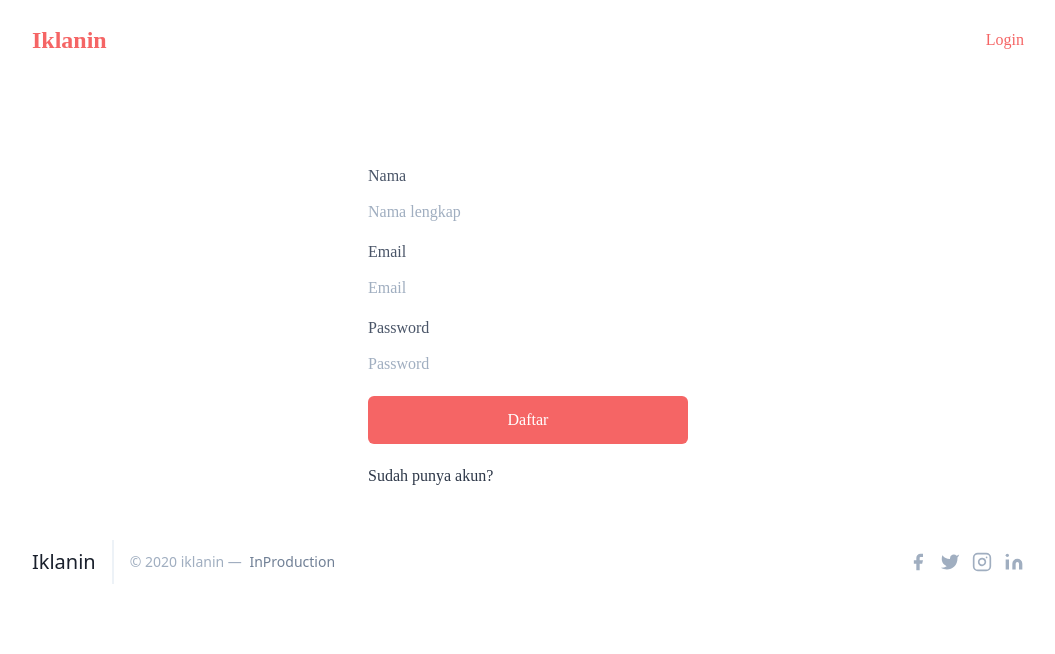
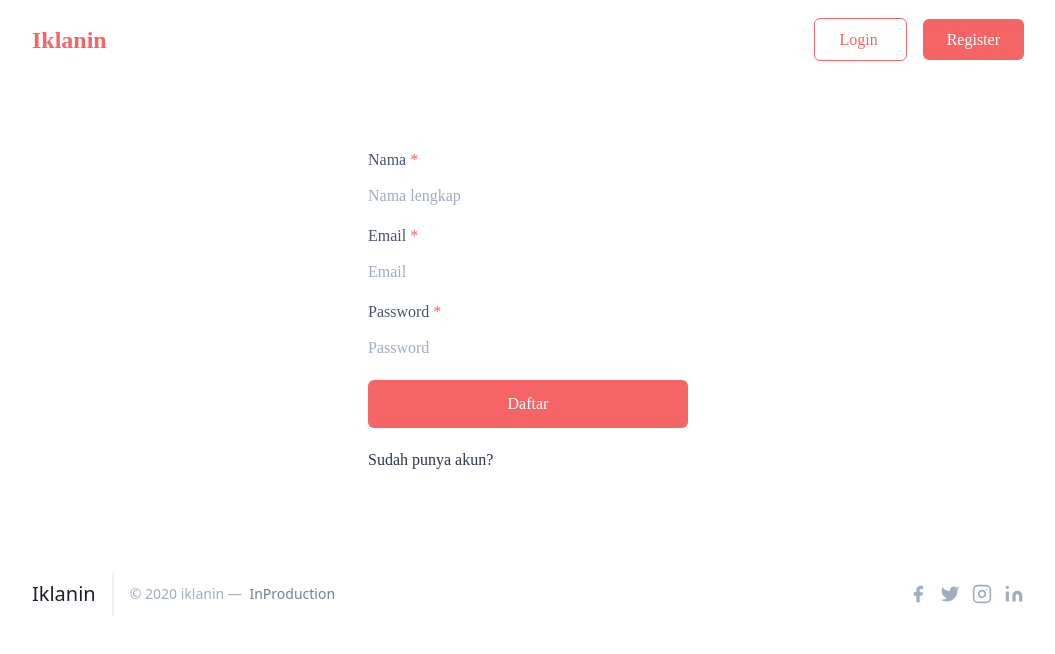
Before and after one commit to arifikhsan/iklanin-nuxt, a Nuxt app: page /register in a window 1280 px wide. Shown: the top 654 px of the page, without its empty margins (112-1167 px from the left). Built offline with nearby package versions, Linux system fonts and the light colour scheme; no server answers; what @tailwindcss/custom-forms, @tailwindcss/ui, tailwindcss-truncate-multiline would draw is missing.

Commit message:
styling login register

```diff
--- a/components/app-header.vue
+++ b/components/app-header.vue
@@ -58,9 +58,15 @@
           <div v-else>
             <nuxt-link
               to="/login"
-              class="ml-8 font-medium text-red-500 transition duration-150 ease-in-out bg-gray-50 focus:text-red-700 hover:text-gray-900 focus:outline-none"
+              class="px-6 py-3 font-medium text-red-500 transition duration-150 ease-in-out bg-white border border-red-500 rounded-md focus:outline-none"
             >
               Login
+            </nuxt-link>
+            <nuxt-link
+              to="/register"
+              class="px-6 py-3 ml-4 font-medium text-white transition duration-150 ease-in-out bg-red-500 rounded-md focus:outline-none"
+            >
+              Register
             </nuxt-link>
           </div>
         </client-only>
@@ -115,7 +121,7 @@
             </div>
             <div class="px-2 pt-2 pb-3">
               <client-only>
-                <div v-if="$auth.loggedIn">
+                <template v-if="$auth.loggedIn">
                   <nuxt-link
                     to="/iklanku/baru"
                     class="block px-3 py-2 mt-1 text-base font-medium text-gray-700 transition duration-150 ease-in-out rounded-md hover:bg-gray-200 hover:text-gray-900 hover:bg-gray-50 focus:outline-none focus:text-gray-900 focus:bg-gray-50"
@@ -134,7 +140,15 @@
                   >
                     Profil
                   </nuxt-link>
-                </div>
+                </template>
+                <template>
+                  <nuxt-link
+                    to="/home"
+                    class="block px-3 py-2 mt-1 text-base font-medium text-gray-700 transition duration-150 ease-in-out rounded-md hover:bg-gray-200 hover:text-gray-900 hover:bg-gray-50 focus:outline-none focus:text-gray-900 focus:bg-gray-50"
+                  >
+                    Listing
+                  </nuxt-link>
+                </template>
               </client-only>
             </div>
             <div>
@@ -149,7 +163,7 @@
                 <nuxt-link
                   v-else
                   to="/login"
-                  class="block w-full px-5 py-3 font-medium text-center text-red-500 transition duration-150 ease-in-out bg-gray-50 hover:bg-gray-100 hover:text-red-700 focus:outline-none focus:bg-gray-100 focus:text-red-700"
+                  class="block w-full px-5 py-3 font-medium text-center text-white transition duration-150 ease-in-out bg-red-600 hover:bg-red-800 hover:text-white focus:outline-none focus:bg-red-700"
                 >
                   Login
                 </nuxt-link>
--- a/pages/item/_slug.vue
+++ b/pages/item/_slug.vue
@@ -71,7 +71,7 @@
             <p class="mt-2">{{ item.category.name }}</p>
           </div>
           <div class="py-2">
-            <p class="font-semibold text-red-500">Hubungi kontak berikut</p>
+            <p class="font-semibold text-red-500">Hubungi pengiklan</p>
             <div class="mt-2">
               <p>Nama: {{ item.user.name }}</p>
               <p>
--- a/pages/login.vue
+++ b/pages/login.vue
@@ -1,24 +1,30 @@
 <template>
-  <div class="max-w-xs mx-auto">
-    <form @submit.prevent="login" class="mt-16">
-      <label class="block">
-        <span class="text-gray-700">Email</span>
+  <div class="max-w-xs py-12 mx-auto">
+    <form @submit.prevent="login">
+      <div>
+        <span class="text-gray-700"
+          >Email <span class="text-red-500">*</span></span
+        >
         <input
           type="email"
           v-model="credential.email"
           class="block w-full mt-1 form-input"
           placeholder="Email"
+          required
         />
-      </label>
-      <label class="block mt-2">
-        <span class="text-gray-700">Password</span>
+      </div>
+      <div class="mt-2">
+        <span class="text-gray-700"
+          >Password <span class="text-red-500">*</span></span
+        >
         <input
           type="password"
           v-model="credential.password"
           class="block w-full mt-1 form-input"
           placeholder="Password"
+          required
         />
-      </label>
+      </div>
       <div class="mt-4">
         <button
           class="block w-full px-4 py-2 text-center text-white duration-500 bg-red-500 rounded-md hover:bg-red-600"
@@ -30,7 +36,7 @@
     </form>
     <div class="mt-4">
       <nuxt-link class="duration-500 hover:text-red-500" to="/register">
-        <a>Belum punya akun?</a>
+        Belum punya akun?
       </nuxt-link>
     </div>
   </div>
--- a/pages/profile.vue
+++ b/pages/profile.vue
@@ -5,7 +5,8 @@
         Detail Profil
       </h3>
       <p class="max-w-2xl mt-1 text-sm text-gray-500">
-        Informasi personal yang akan ditampilkan di setiap iklan.
+        Informasi kontak yang akan ditampilkan di setiap iklan. Pastikan untuk
+        mengisi nomor yang aktif.
       </p>
     </div>
     <div>
--- a/pages/register.vue
+++ b/pages/register.vue
@@ -1,33 +1,42 @@
 <template>
-  <div class="max-w-xs mx-auto">
-    <form @submit.prevent="register" class="mt-16">
-      <label class="block">
-        <span class="text-gray-700">Nama</span>
+  <div class="max-w-xs py-12 mx-auto">
+    <form @submit.prevent="register">
+      <div>
+        <span class="text-gray-700"
+          >Nama <span class="text-red-500">*</span></span
+        >
         <input
           type="text"
           v-model="credential.name"
           class="block w-full mt-1 form-input"
           placeholder="Nama lengkap"
+          required
         />
-      </label>
-      <label class="block mt-2">
-        <span class="text-gray-700">Email</span>
+      </div>
+      <div class="mt-2">
+        <span class="text-gray-700"
+          >Email <span class="text-red-500">*</span></span
+        >
         <input
           type="email"
           v-model="credential.email"
           class="block w-full mt-1 form-input"
           placeholder="Email"
+          required
         />
-      </label>
-      <label class="block mt-2">
-        <span class="text-gray-700">Password</span>
+      </div>
+      <div class="mt-2">
+        <span class="text-gray-700"
+          >Password <span class="text-red-500">*</span></span
+        >
         <input
           type="password"
           v-model="credential.password"
           class="block w-full mt-1 form-input"
           placeholder="Password"
+          required
         />
-      </label>
+      </div>
       <div class="mt-4">
         <button
           class="block w-full px-4 py-2 text-center text-white duration-500 bg-red-500 rounded-md hover:bg-red-600"
```
